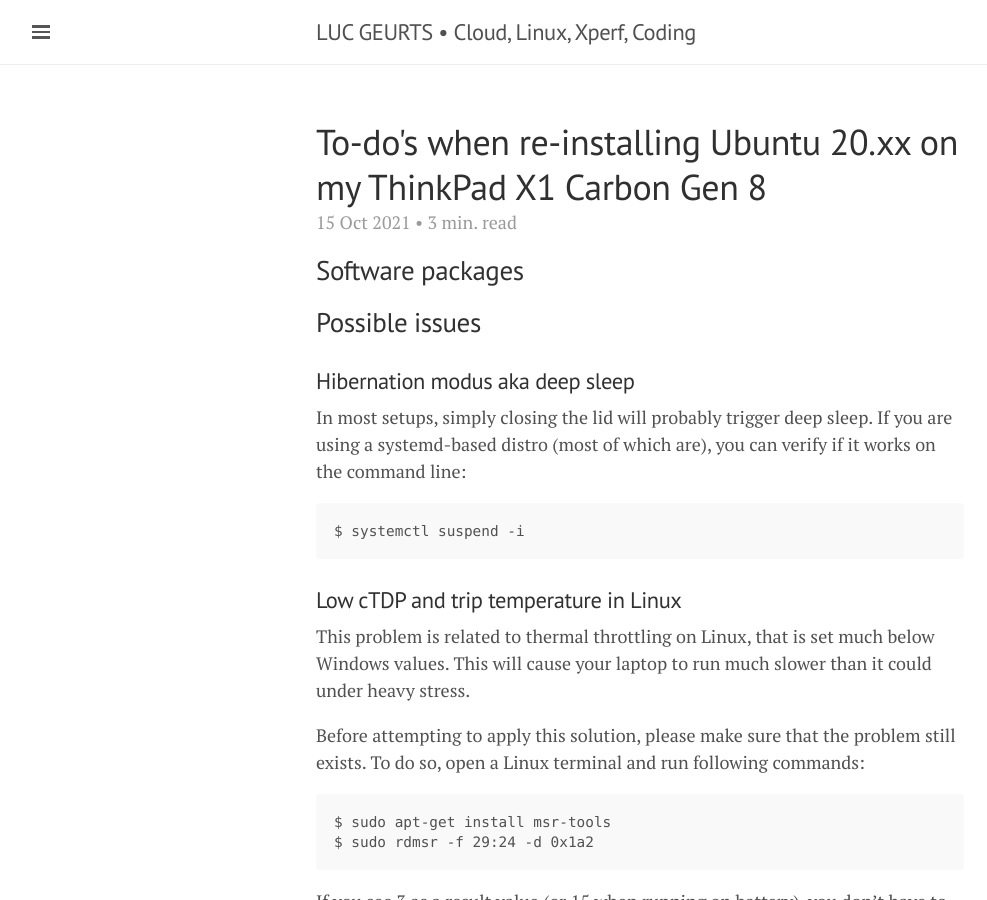
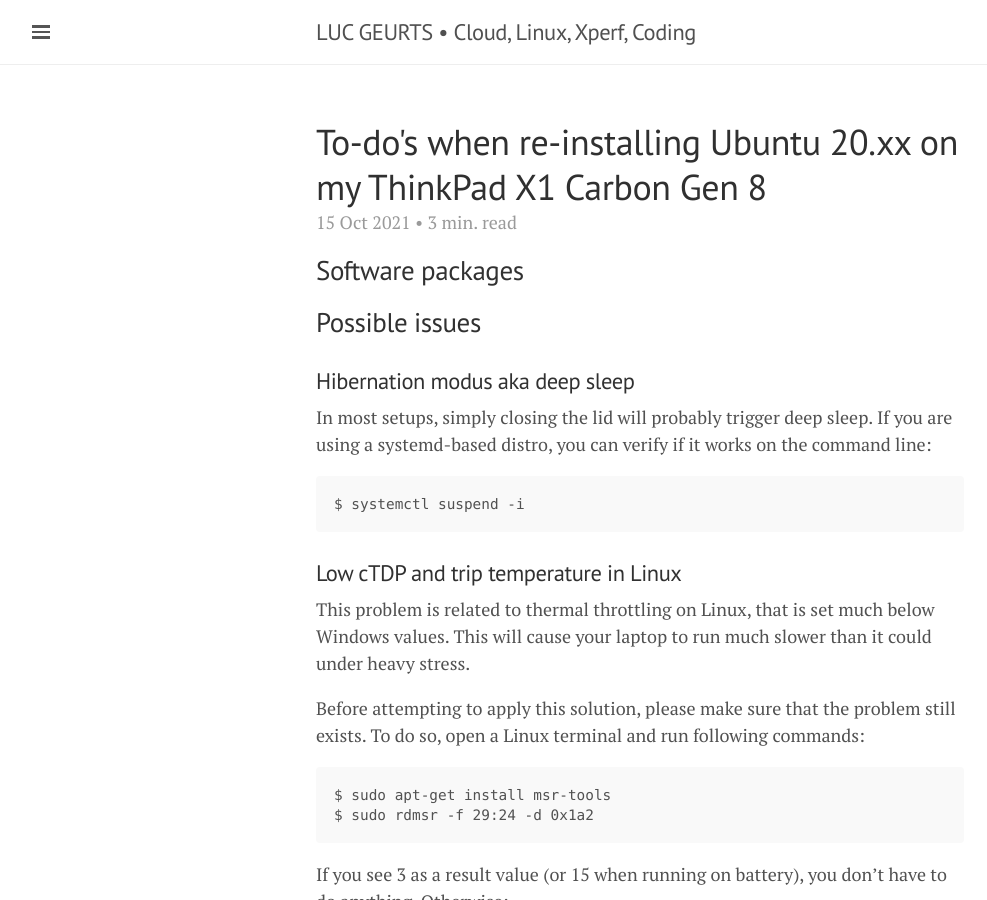
Before and after one commit to lgeurts/lgeurts.github.io, a Jekyll site: the page built from _posts/2021-10-15-ubuntu-setup-notes-for-x1-carbon-gen8.md, in a window 1280 px wide and 900 px high. Shown: the whole window, without its empty margins (0-987 px from the left). Built offline with Jekyll 4.4.1, drawn with Linux system fonts in a browser that asks for light colours; nearby versions of some CDN libraries; comment, search, counter and statistics services are not loaded.

Commit message:
Update 2021-10-15-ubuntu-setup-notes-for-x1-carbon-gen8.md

````diff
--- a/_posts/2021-10-15-ubuntu-setup-notes-for-x1-carbon-gen8.md
+++ b/_posts/2021-10-15-ubuntu-setup-notes-for-x1-carbon-gen8.md
@@ -15,7 +15,7 @@
 
 ### Hibernation modus aka deep sleep
 
-In most setups, simply closing the lid will probably trigger deep sleep. If you are using a systemd-based distro (most of which are), you can verify if it works on the command line:
+In most setups, simply closing the lid will probably trigger deep sleep. If you are using a systemd-based distro, you can verify if it works on the command line:
 ```
 $ systemctl suspend -i
 ```
````
